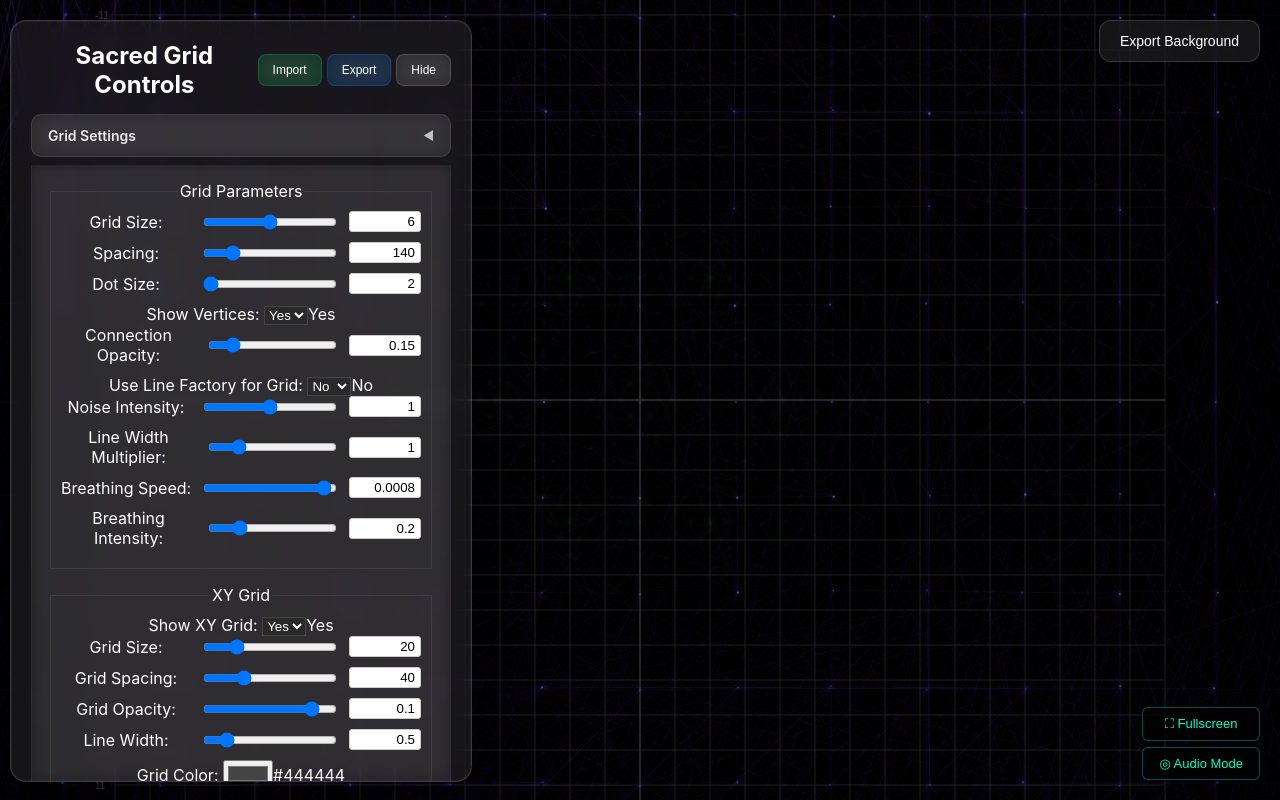
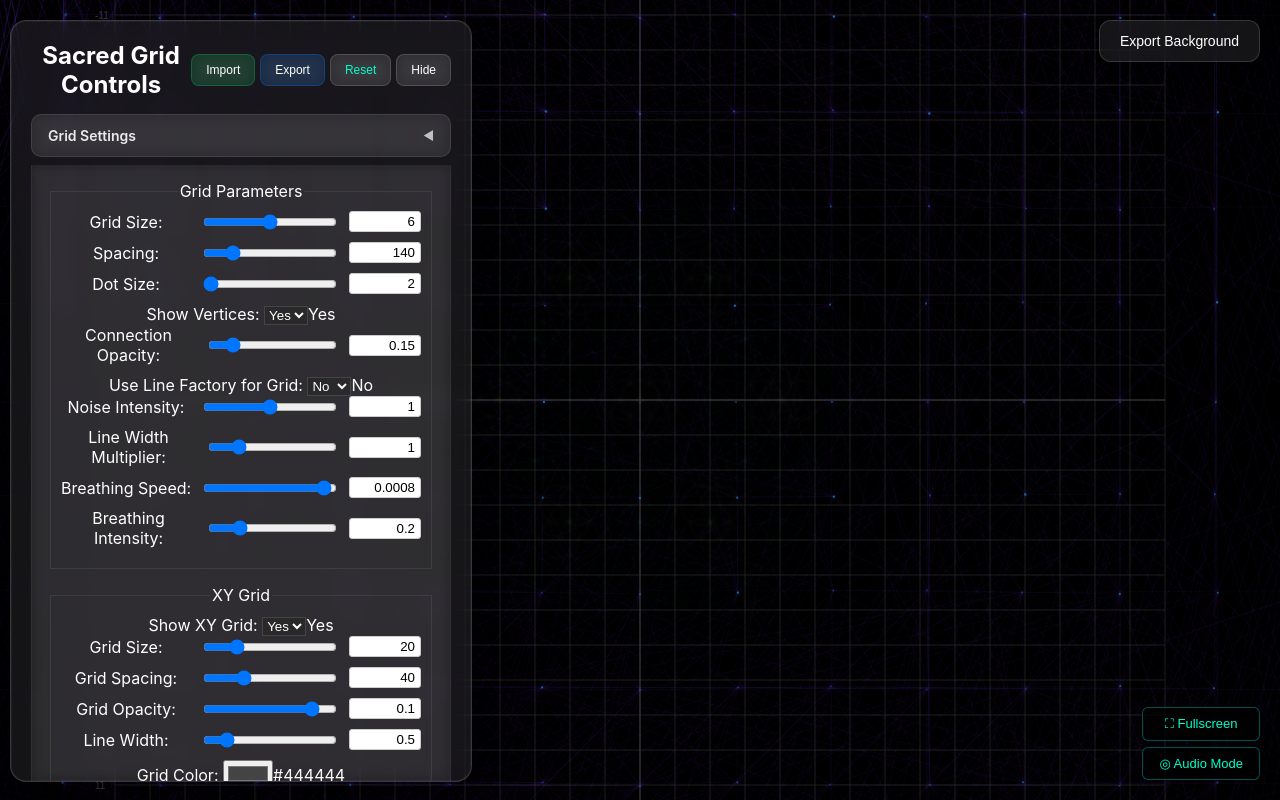
Before and after one commit to newjordan/Sacred-grid.art, a React (Create React App) app: page / in a window 1280 px wide. Built offline with nearby package versions, Linux system fonts and the light colour scheme.

Commit message:
add named save, load, and reset to default

```diff
--- a/src/SacredGrid.js
+++ b/src/SacredGrid.js
@@ -710,19 +710,14 @@ const SacredGrid = forwardRef(({ defaultShowControls = true }, ref) => {
         setFilmGrainLuminance,
         setFilmGrainColored,
     };
-
+    const loadGreenFlower = () => {
+        import('./green_flower_2.json')
+            .then(m => handleImportSettings(JSON.stringify(m.default)))
+            .catch(console.error);
+    };
     // Load Green Flower pattern on startup
-    useEffect(() => {
-        // Import and load the green flower settings directly
-        import('./green_flower_2.json')
-            .then(greenFlowerModule => {
-                const jsonString = JSON.stringify(greenFlowerModule.default);
-                handleImportSettings(jsonString);
-            })
-            .catch(error => {
-                console.error('Failed to load green flower:', error);
-            });
-    }, []); // Run once on mount
+    useEffect(() => { loadGreenFlower(); }, []);
+     // Run once on mount
 
     // Handle importing settings from a JSON file
     const handleImportSettings = (jsonContent) => {
@@ -1187,6 +1182,7 @@ const SacredGrid = forwardRef(({ defaultShowControls = true }, ref) => {
                     toggleControls={toggleControls}
                     rendererType={rendererType}
                     onImportSettings={handleImportSettings} // Pass down the import handler
+                    onReset={loadGreenFlower}
                     onExport={handleExport} // Pass down the export handler
                     onCreateSnapshot={createApplicationSnapshot} // Pass down snapshot creation
                     onRestoreSnapshot={restoreFromSnapshot} // Pass down snapshot restoration
--- a/src/components/SacredGridControls.js
+++ b/src/components/SacredGridControls.js
@@ -13,7 +13,7 @@ import ExportControls from './panels/ExportControls.js';
 import PostProcessingSection from './sections/PostProcessingSection.js';
 
 // Accept onImportSettings and onExport props
-const SacredGridControls = ({ settings, setSettings, toggleControls, rendererType, onImportSettings, onExport }) => {
+const SacredGridControls = ({ settings, setSettings, toggleControls, rendererType, onImportSettings, onExport, onReset }) => {
 
     // Ref for the hidden file input
     const fileInputRef = useRef(null);
@@ -33,8 +33,9 @@ const SacredGridControls = ({ settings, setSettings, toggleControls, rendererTyp
             // Create a temporary anchor element to trigger the download
             const link = document.createElement('a');
             link.href = url;
-            // Suggest a filename for the download
-            link.download = 'sacred-grid-settings.json';
+            const name = prompt('Save as:', 'sacred-grid-settings');
+            if (!name) return;
+            link.download = name.endsWith('.json') ? name : name + '.json';
 
             // Append the link to the body (required for Firefox)
             document.body.appendChild(link);
@@ -180,6 +181,26 @@ const SacredGridControls = ({ settings, setSettings, toggleControls, rendererTyp
                     >
                         Export
                     </button>
+                    {/* Reset Button */}
+                    <button
+                        onClick={onReset}
+                        title="Reset to default"
+                        style={{
+                            background: "rgba(255, 255, 255, 0.08)",
+                            backdropFilter: "blur(8px)",
+                            WebkitBackdropFilter: "blur(8px)",
+                            border: "1px solid rgba(255, 255, 255, 0.15)",
+                            color: "#00ffcc",
+                            padding: "8px 14px",
+                            borderRadius: "8px",
+                            cursor: "pointer",
+                            fontSize: "12px",
+                            fontWeight: "500",
+                            transition: "all 0.2s ease"
+                        }}
+                    >
+                        Reset
+                    </button>
                     {/* Hide Button */}
                     <button
                         onClick={toggleControls}
```
